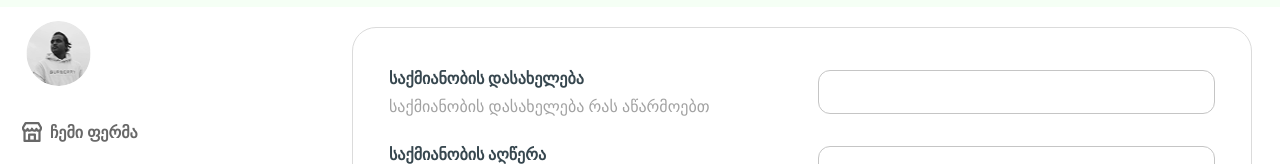
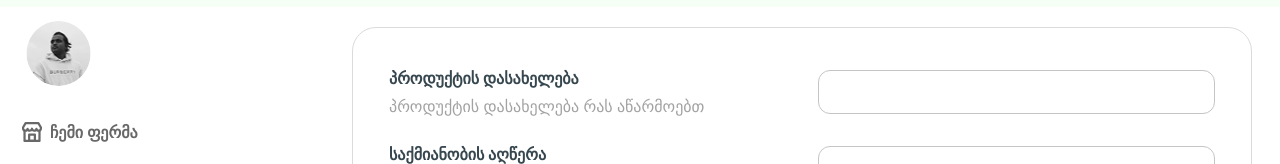
Before and after one commit to Synaptica-Development/Farmers, a Next.js app: page /farmer/addproduct in a window 1280 px wide. Shown: the part 141-305 px from the top of the page. Built offline with nearby package versions, Linux system fonts and the light colour scheme; no server answers.

Commit message:
Update AddProductForm.tsx

```diff
--- a/app/farmer/addproduct/AddProductForm.tsx
+++ b/app/farmer/addproduct/AddProductForm.tsx
@@ -163,8 +163,8 @@ export default function AddProductForm() {
             <div className={styles.fieldSectionWrapper}>
                 <div className={styles.fieldSection}>
                     <div className={styles.texts}>
-                        <label>საქმიანობის დასახელება</label>
-                        <p>საქმიანობის დასახელება რას აწარმოებთ</p>
+                        <label>პროდუქტის დასახელება</label>
+                        <p>პროდუქტის დასახელება რას აწარმოებთ</p>
                     </div>
                     <input
                         type="text"
```
